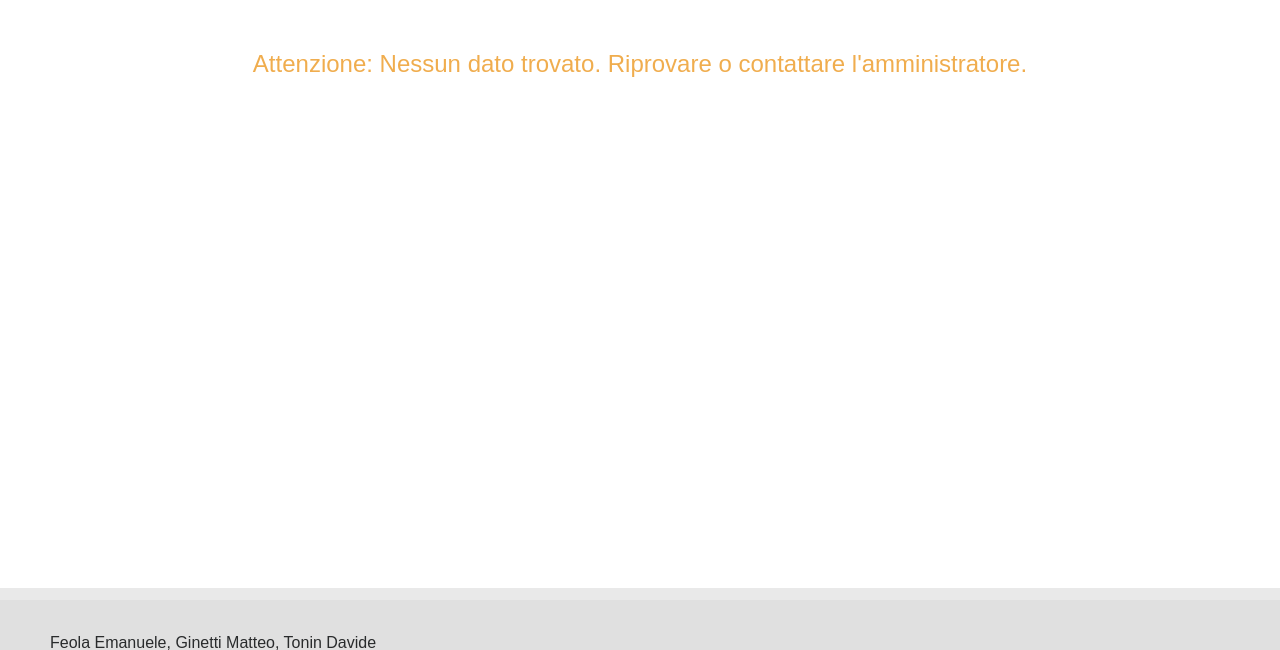
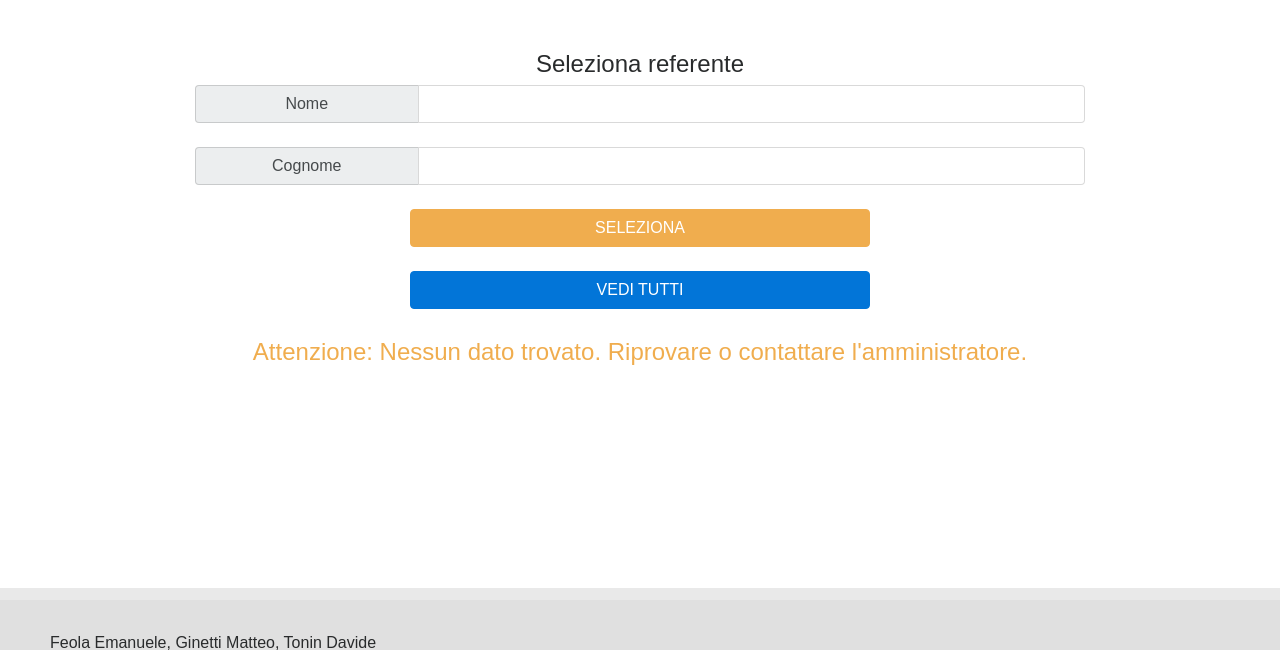
Before and after one commit to DavideTonin99/djfantamarconi, a Django app: page /timeline/ in a window 1280 px wide. Shown: the part 156-806 px from the top of the page. Run offline with Django 3.2, Linux system fonts and the light colour scheme; data that the repository does not hold is empty; some libraries are stand-ins or nearby versions.

Commit message:
Added referent filter in timeline page

```diff
--- a/fantamarconi/views.py
+++ b/fantamarconi/views.py
@@ -43,7 +43,14 @@ def timeline(request):
 
 def get_timeline(request):
     timeline = {}
-    processes = Timeline.objects.all()
+
+    first_name = request.GET['first_name']
+    last_name = request.GET['last_name']
+
+    if (first_name != "" or last_name != ""):
+        processes = Timeline.objects.filter(referent__first_name__contains=first_name, referent__last_name__contains=last_name)
+    else:
+        processes = Timeline.objects.all()
 
     if (len(processes) > 0):
         id = 0
--- a/static/css/style.css
+++ b/static/css/style.css
@@ -41,7 +41,7 @@ nav > .navbar-toggler {
 #content {
     padding-top: 40px;
     max-width: 100%;
-    overflow: auto;
+    overflow: hidden;
     text-align:center;
     margin-top: 10px;
 }
--- a/static/js/timeline.js
+++ b/static/js/timeline.js
@@ -38,3 +38,15 @@ function draw_timeline() {
     dataTable.addRows(timeline);
     chart.draw(dataTable);
 }
+
+function select_referent() {
+    if ($('#timeline-div') !== undefined) {
+        $('#timeline-div').remove();
+    }
+
+    if ($('#message-row') !== undefined) {
+        $('#message-row').remove();
+    }
+
+    load_data();
+}
--- a/templates/timeline.html
+++ b/templates/timeline.html
@@ -3,6 +3,32 @@
 {% block title %} <title>Fantamarconi | TIMELINE</title> {% endblock %}
 
 {% block content %}
+
+<div class="row" id='select-referent'>
+    <div class='justify-content-md-center col-sm-10 offset-sm-1'>
+        <h4>Seleziona referente</h4>
+        <form method="get">
+            <div class="col-sm-12">
+                <div class="input-group">
+                    <span class="input-group-addon col-sm-3">Nome</span>
+                    <input class="form-control" id="name-referent-input" type="text" value=""/>
+                </div>
+                <br />
+                <div class="input-group">
+                    <span class="input-group-addon col-sm-3">Cognome</span>
+                    <input class="form-control" id="surname-referent-input" type="text" value=""/>
+                </div>
+            </div>
+            <br  />
+            <button class="btn btn-warning col-sm-6" type="button" onclick='select_referent()'>SELEZIONA</button>
+        </form>
+        <br />
+        <!-- Ricarica tutti i processi -->
+        <form method="get">
+            <button class="btn btn-primary col-sm-6" type="submit">VEDI TUTTI</button>
+        </form>
+    </div>
+</div>
 
 {% endblock %}
 
@@ -13,20 +39,21 @@
         var timeline_data;
         var person_selected;
 
-        $(document).ready( function() {
-            var url_params = new URLSearchParams(window.location.search);
-            if (url_params.has('person')) {
-                person_selected = url_params.get('person');
-            }
+        function load_data() {
+            first_name = $('#name-referent-input').val();
+            last_name = $('#surname-referent-input').val();
+
+            person_selected = first_name + ' ' + last_name;
 
         	$.get("{% url 'get_timeline' %}",
                 {
-                    person: person_selected,
+                    first_name: first_name,
+                    last_name: last_name,
                     dataType: "json"
                 }
                 ).done(function(data) {
                     if (data.error !== undefined & data.error !== "") {
-                        $('#content').append("<div class='row'><h4 class='col-sm-12 text-warning text-center'>Attenzione: "+data.error+"</h4></div>");
+                        $('#content').append("<div class='row' id='message-row'><h4 class='col-sm-12 text-warning text-center'>Attenzione: "+data.error+"</h4></div>");
                     } else {
                         timeline_data = data;
                         google.charts.load('current', {packages:["timeline"]});
@@ -34,8 +61,12 @@
                     }
                 })
                 .fail(function() {
-                    $('#content').append("<div class='row'><h4 class='col-sm-12 text-danger text-center'>Errore durante il caricamento dei dati. Riprovare o contattare l'amministratore,</h4></div>");
+                    $('#content').append("<div class='row' id='message-row'><h4 class='col-sm-12 text-danger text-center'>Errore durante il caricamento dei dati. Riprovare o contattare l'amministratore,</h4></div>");
         	});
+        }
+
+        $(document).ready( function() {
+            load_data();
         });
     </script>
 {% endblock %}
```
